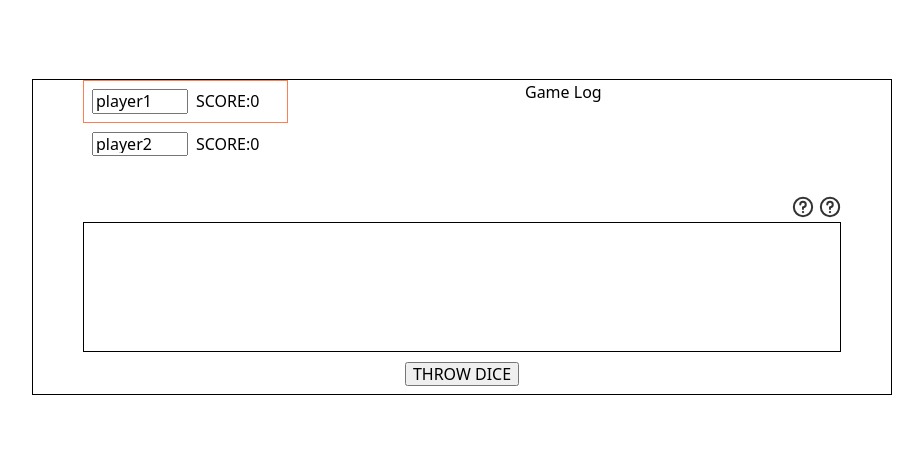
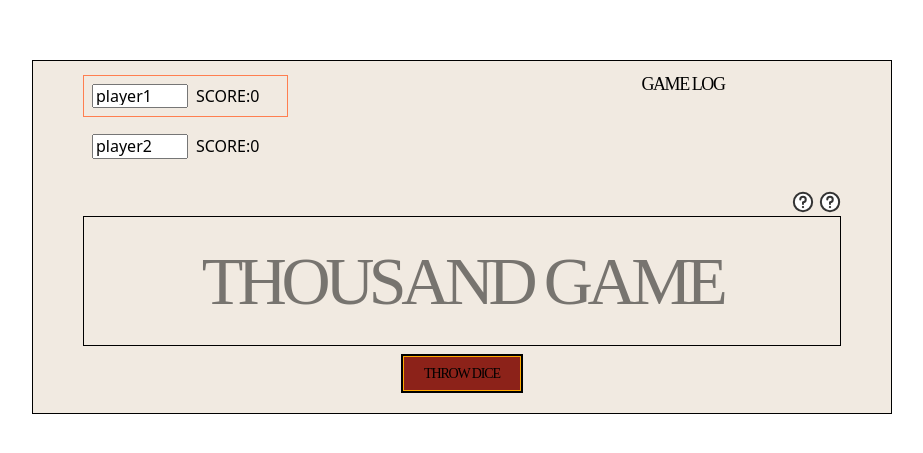
Before and after one commit to Neehor/Thousand, a React (Vite) app: page / in a window 1280 px wide. Shown: the part 163-616 px from the top of the page, without its empty margins (178-1101 px from the left). Built offline with nearby package versions, Linux system fonts and the light colour scheme.

Commit message:
feat: add styles

```diff
--- a/src/components/ThousandGame/components/ActionBar/components/PassTheTurn/PassTheTurn.tsx
+++ b/src/components/ThousandGame/components/ActionBar/components/PassTheTurn/PassTheTurn.tsx
@@ -35,7 +35,7 @@ export function PassTheTurn(props:PassTheTurnPropsType) {
 
 
     return (
-        <button onClick={() => {
+        <button className="buttons" onClick={() => {
             contextPlayerData.setPlayersDataState({...checkEndScore(activePlayerData,points)},undefined,true);
             setStageDataState(initStageDataState);
         }}>
--- a/src/components/ThousandGame/components/ActionBar/components/Rematch/Rematch.tsx
+++ b/src/components/ThousandGame/components/ActionBar/components/Rematch/Rematch.tsx
@@ -20,7 +20,7 @@ export function Rematch(props: PassTheTurnPropsType) {
     },[])
 
     return (
-        <button onClick={()=>{
+        <button className="buttons" onClick={()=>{
             contextPlayerData.setPlayersDataState(
                 {...initPlayersDataState[activePlayer],name:contextPlayerData.playersDataState[activePlayer].name},
                 {...initPlayersDataState[inactivePlayer],name:contextPlayerData.playersDataState[inactivePlayer].name},
--- a/src/components/ThousandGame/components/ActionBar/components/SaveScore/SaveScore.tsx
+++ b/src/components/ThousandGame/components/ActionBar/components/SaveScore/SaveScore.tsx
@@ -52,6 +52,7 @@ export function SaveScore(props: SaveScorePropsType) {
 
     return (
         <button
+            className="buttons"
             disabled={points < boundaryPointsOfActivePlayer}
             onClick={() => {
                 updatePlayersData();
--- a/src/components/ThousandGame/components/ActionBar/components/StagePoints/StagePoints.tsx
+++ b/src/components/ThousandGame/components/ActionBar/components/StagePoints/StagePoints.tsx
@@ -1,3 +1,5 @@
+import styles from "./StagePonts.module.css"
+
 type StagePointsPropsType = {
     points: number
 }
@@ -5,7 +7,7 @@ export function StagePoints(props:StagePointsPropsType){
     const {points} = props;
 
     return (
-        <span>
+        <span className={styles.stagePoints}>
             {points} POINTS
         </span>
     )
--- /dev/null
+++ b/src/components/ThousandGame/components/ActionBar/components/StagePoints/StagePonts.module.css
@@ -0,0 +1,21 @@
+.stagePoints {
+    display: flex;
+    flex-direction: column;
+    justify-content: center;
+    align-items: center;
+    text-align: center;
+    width: 83px;
+    height: 37px;
+    gap: 8px;
+    border-radius: 30px;
+    padding: 8px;
+    background: white;
+    border: 2px solid #F3811D;
+    font-family: 'Itim', cursive;
+    font-weight: 400;
+    font-style: normal;
+    font-size: 14px;
+    line-height: 100%;
+    letter-spacing: -0.08em;
+    text-transform: uppercase;
+}
--- a/src/components/ThousandGame/components/ActionBar/components/ThrowDice/ThrowDice.tsx
+++ b/src/components/ThousandGame/components/ActionBar/components/ThrowDice/ThrowDice.tsx
@@ -68,7 +68,7 @@ export function ThrowDice(props: ThrowDiceType) {
     }
 
     return (
-        <button onClick={getSetRandomDice}>
+        <button className="buttons" onClick={getSetRandomDice}>
             THROW DICE
         </button>
     )
--- /dev/null
+++ b/src/components/ThousandGame/components/GameBoardVM/GameBoardVM.module.css
@@ -0,0 +1,13 @@
+.startView{
+    display: flex;
+    justify-content: center;
+    align-items: center;
+    font-family: 'Itim', cursive;
+    font-weight: 400;
+    font-style: normal;
+    font-size: 68px;
+    line-height: 100%;
+    letter-spacing: -0.08em;
+    text-transform: uppercase;
+    opacity: 0.5;
+}
--- a/src/components/ThousandGame/components/GameBoardVM/GameBoardVM.tsx
+++ b/src/components/ThousandGame/components/GameBoardVM/GameBoardVM.tsx
@@ -1,5 +1,6 @@
 import {useStageDataStateContext} from "../InitialGameStore/components/StageDataStore";
 import {usePlayersDataStateContext} from "../InitialGameStore/components/PlayersDataStore";
+import styles from "./GameBoardVM.module.css"
 
 export function GameBoardVM() {
     const stageDataState = useStageDataStateContext();
@@ -14,6 +15,11 @@ export function GameBoardVM() {
             height: "130px",
             marginBottom: "10px",
         }}>
+            {stageDataState.stageDataState.stageState === "start" && (
+                <div className={styles.startView}>
+                    Thousand Game
+                </div>
+            )}
             {stageDataState.stageDataState.stageState === "win" && (
                 <div>
                     It was a great game! The {playersDataState.playersDataState[playersDataState.playersDataState.activePlayer].name} achieved an amazing victory! Do you want a rematch?
--- a/src/components/ThousandGame/components/GameLog/GameLog.module.css
+++ b/src/components/ThousandGame/components/GameLog/GameLog.module.css
@@ -2,11 +2,27 @@
     overflow-y: auto;
     display: flex;
     flex-direction: column-reverse;
+    font-family: 'Itim', cursive;
+    font-weight: 400;
+    font-style: normal;
+    font-size: 14px;
+    line-height: 17px;
+    letter-spacing: -0.05em;
 }
 
 .headGamelog {
     display: flex;
     margin: 0;
+    align-items: center;
+    justify-content: center;
+    font-family: 'Itim', cursive;
+    font-weight: 400;
+    font-style: normal;
+    font-size: 18px;
+    line-height: 100%;
+    letter-spacing: -0.08em;
+    text-align: center;
+    text-transform: uppercase;
 }
 
 .gameLog {
@@ -14,4 +30,5 @@
     height: 7.25rem;
     display: flex;
     flex-direction: column;
+    gap: 2px;
 }
--- a/src/components/ThousandGame/components/PlayerPanel/PlayerPanel.module.css
+++ b/src/components/ThousandGame/components/PlayerPanel/PlayerPanel.module.css
@@ -5,4 +5,5 @@
     align-items: flex-start;
     justify-content: flex-start;
     width: 26rem;
+    gap: 8px;
 }
--- a/src/index.css
+++ b/src/index.css
@@ -25,7 +25,8 @@ body {
     min-width: 53.75rem;
     border: 1px solid black;
     justify-content: center;
-    padding: 0 50px;
+    padding: 14px 50px;
+    background: #F1EAE1;
 }
 
 .supportWrapper {
@@ -51,3 +52,26 @@ body {
     display: flex;
     justify-content: space-between;
 }
+
+.buttons {
+    width: 118px;
+    height: 35px;
+    border: 1px solid #FFAA00;
+    background: #8C2219;
+    box-shadow: 0 0 0 2px #000000;
+    padding: 8px;
+    gap: 8px;
+    display: flex;
+    justify-content: center;
+    align-items: center;
+    cursor: pointer;
+    text-align: center;
+    text-decoration: none;
+    font-family: 'Itim', cursive;
+    font-weight: 400;
+    font-style: normal;
+    font-size: 14px;
+    line-height: 100%;
+    letter-spacing: -0.08em;
+    text-transform: uppercase;
+}
```
Also changed, not shown: src/components/ThousandGame/components/ActionBar/ActionBar.module.css (line endings or trailing spaces).
